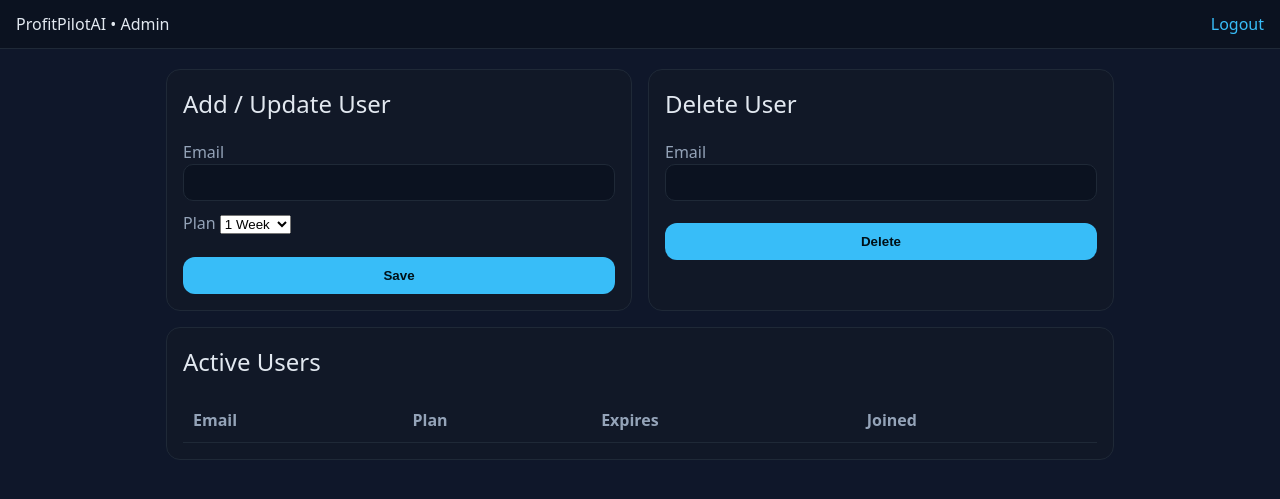
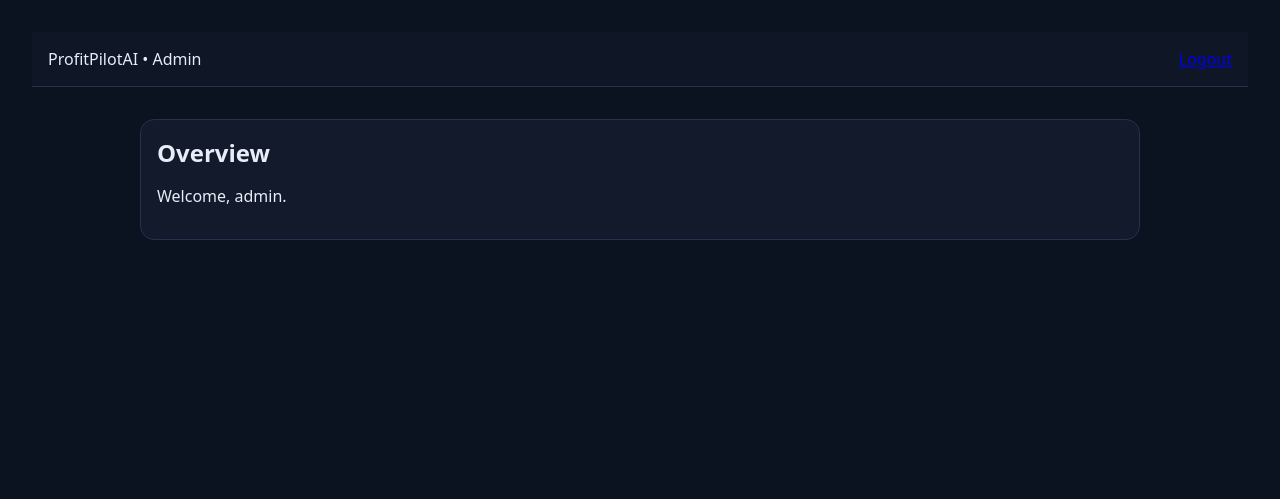
Before and after one commit to Fanatic1989/profitpilotai, a FastAPI app: page /admin in a window 1280 px wide. Shown: the top 499 px of the page. Run offline with FastAPI, Linux system fonts and the light colour scheme; the visitor is signed in with stand-in values (Sample User, id 1); lists and menus that the app fills with data are empty.

Commit message:
Add minimal login/admin templates and styles

```diff
--- a/static/style.css
+++ b/static/style.css
@@ -1,25 +1,10 @@
-:root{--bg:#0f172a;--fg:#e2e8f0;--card:#111827;--accent:#38bdf8;--muted:#94a3b8;--err:#ef4444}
-*{box-sizing:border-box}body{margin:0;background:var(--bg);color:var(--fg);font:16px/1.5 system-ui,-apple-system,Segoe UI,Roboto,Ubuntu,"Helvetica Neue",Arial}
-a{color:var(--accent);text-decoration:none}
-.card{max-width:420px;margin:8vh auto;padding:24px;background:var(--card);border-radius:16px;box-shadow:0 10px 30px rgba(0,0,0,.4)}
-h1{margin:0 0 6px;font-size:28px;color:var(--accent)}
-h2{margin:0 0 18px;color:var(--fg);font-weight:500}
-label{display:block;margin:10px 0;color:var(--muted)}
-input{width:100%;padding:10px 12px;border:1px solid #1f2937;border-radius:10px;background:#0b1220;color:var(--fg)}
-button{margin-top:12px;width:100%;padding:11px 14px;background:var(--accent);color:#001018;border:0;border-radius:12px;font-weight:700;cursor:pointer}
-.error{background:rgba(239,68,68,.15);border:1px solid var(--err);color:#fecaca;padding:8px 10px;border-radius:8px;margin-bottom:10px}
-.topbar{display:flex;justify-content:space-between;align-items:center;padding:12px 16px;background:#0b1220;border-bottom:1px solid #1f2937;position:sticky;top:0}
-.container{max-width:980px;margin:20px auto;padding:0 16px;display:grid;grid-template-columns:1fr 1fr;gap:16px}
-.panel{background:var(--card);border:1px solid #1f2937;border-radius:14px;padding:16px}
-@media (max-width:800px){.container{grid-template-columns:1fr}}
-
-.table-wrap{overflow:auto}
-table{width:100%;border-collapse:collapse}
-th,td{padding:10px;border-bottom:1px solid #1f2937;text-align:left}
-th{color:var(--muted);font-weight:600}
-
-.badge{display:inline-block;padding:4px 10px;border-radius:999px;border:1px solid #1f2937;font-size:12px}
-.badge.active{background:rgba(34,197,94,.15);border-color:#22c55e;color:#bbf7d0}
-.badge.inactive{background:rgba(239,68,68,.15);border-color:#ef4444;color:#fecaca}
-.badge.warn{background:rgba(250,204,21,.15);border-color:#facc15;color:#fde68a}
-.header-right{display:flex;gap:12px;align-items:center}
+body{font-family:system-ui,-apple-system,Segoe UI,Roboto,Ubuntu,Helvetica,Arial,sans-serif;background:#0b1220;color:#e6edf7;margin:0;padding:2rem}
+.card{max-width:420px;margin:5vh auto;padding:2rem;background:#121a2b;border:1px solid #25314d;border-radius:14px}
+h1,h2{margin:0 0 1rem}
+label{display:block;margin:.75rem 0}
+input{width:100%;padding:.6rem;border-radius:10px;border:1px solid #25314d;background:#0f1626;color:#e6edf7}
+button{margin-top:1rem;padding:.7rem 1rem;border-radius:10px;border:0;background:#2d6cdf;color:white;cursor:pointer}
+.error{background:#3a1520;border:1px solid #7a2032;color:#ffb4c0;padding:.6rem;border-radius:10px;margin-bottom:1rem}
+.topbar{display:flex;justify-content:space-between;align-items:center;padding:1rem;background:#0f1626;border-bottom:1px solid #25314d}
+.container{max-width:1000px;margin:2rem auto;padding:0 1rem}
+.panel{background:#121a2b;border:1px solid #25314d;border-radius:14px;padding:1rem}
--- a/templates/admin.html
+++ b/templates/admin.html
@@ -1,64 +1,16 @@
-<!doctype html>
-<html lang="en"><head>
-<meta charset="utf-8"/><meta name="viewport" content="width=device-width,initial-scale=1"/>
+<!doctype html><html><head>
+<meta charset="utf-8"><meta name="viewport" content="width=device-width, initial-scale=1">
 <title>Admin • ProfitPilotAI</title>
 <link rel="stylesheet" href="/static/style.css">
 </head><body>
 <header class="topbar">
   <div>ProfitPilotAI • Admin</div>
-  <div class="header-right">
-    {% if users and users|length > 0 %}
-      <span class="badge active">Users: {{ users|length }}</span>
-    {% endif %}
-    <nav><a href="/logout">Logout</a></nav>
-  </div>
+  <nav><a href="/logout">Logout</a></nav>
 </header>
-
 <main class="container">
   <section class="panel">
-    <h2>Add / Update User</h2>
-    <form method="post" action="/_admin/users/add">
-      <label>Email <input type="email" name="email" required></label>
-      <label>Plan
-        <select name="plan" required>
-          <option value="WEEK">1 Week</option>
-          <option value="MONTH">1 Month</option>
-          <option value="YEAR">1 Year</option>
-          <option value="LIFETIME">Lifetime</option>
-        </select>
-      </label>
-      <button type="submit">Save</button>
-    </form>
-  </section>
-
-  <section class="panel">
-    <h2>Delete User</h2>
-    <form method="post" action="/_admin/users/delete">
-      <label>Email <input type="email" name="email" required></label>
-      <button type="submit">Delete</button>
-    </form>
-  </section>
-
-  <section class="panel" style="grid-column: 1 / -1;">
-    <h2>Active Users</h2>
-    {% if err %}<div class="error">{{ err }}</div>{% endif %}
-    <div class="table-wrap">
-      <table>
-        <thead>
-          <tr><th>Email</th><th>Plan</th><th>Expires</th><th>Joined</th></tr>
-        </thead>
-        <tbody>
-          {% for u in users or [] %}
-          <tr>
-            <td>{{ u.email }}</td>
-            <td>{{ u.plan }}</td>
-            <td>{{ u.expires_at or '∞' }}</td>
-            <td>{{ u.created_at }}</td>
-          </tr>
-          {% endfor %}
-        </tbody>
-      </table>
-    </div>
+    <h2>Overview</h2>
+    <p>Welcome, admin.</p>
   </section>
 </main>
 </body></html>
```
Also changed, not shown: templates/login.html (+2 -6 lines).
